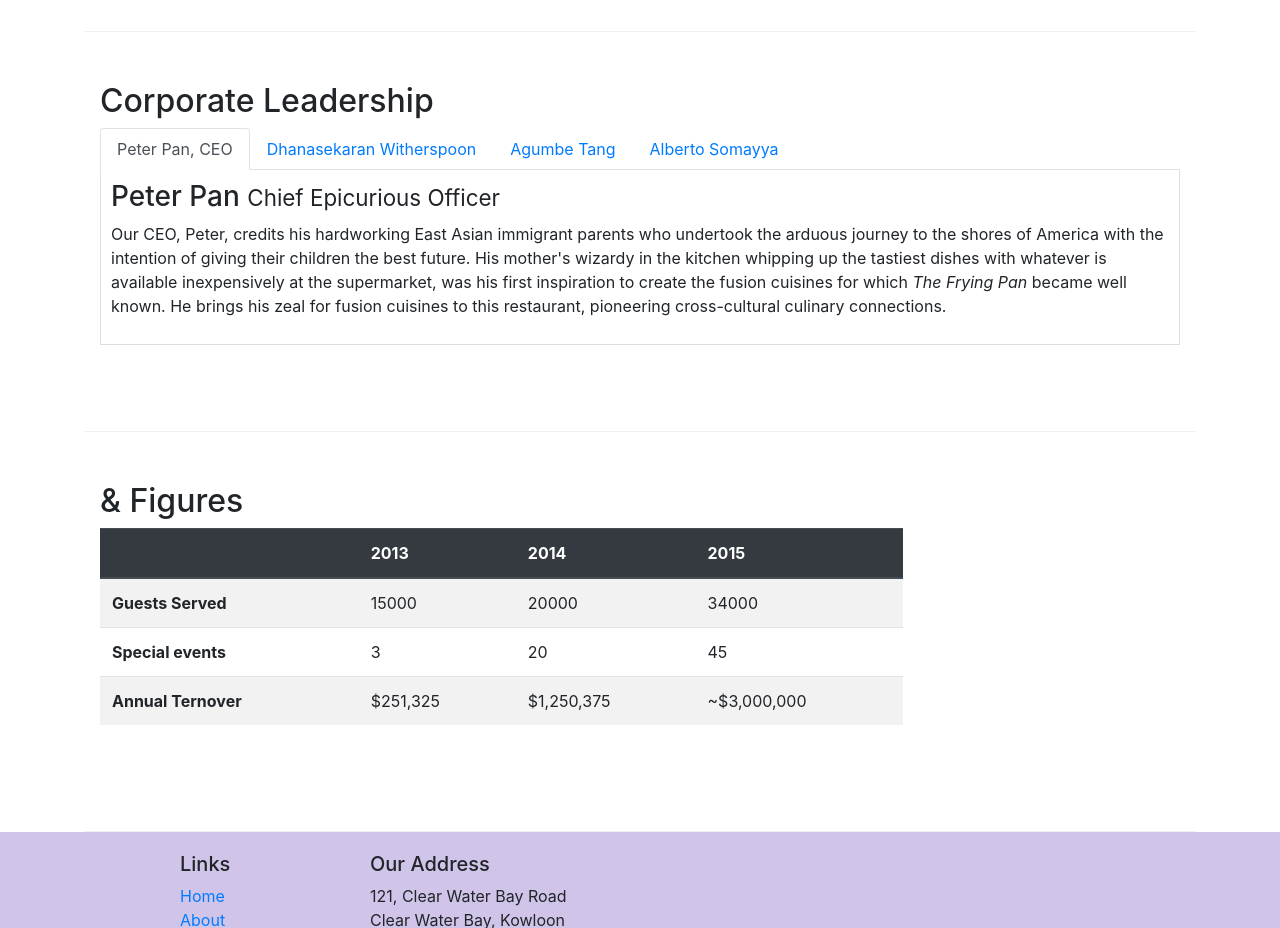
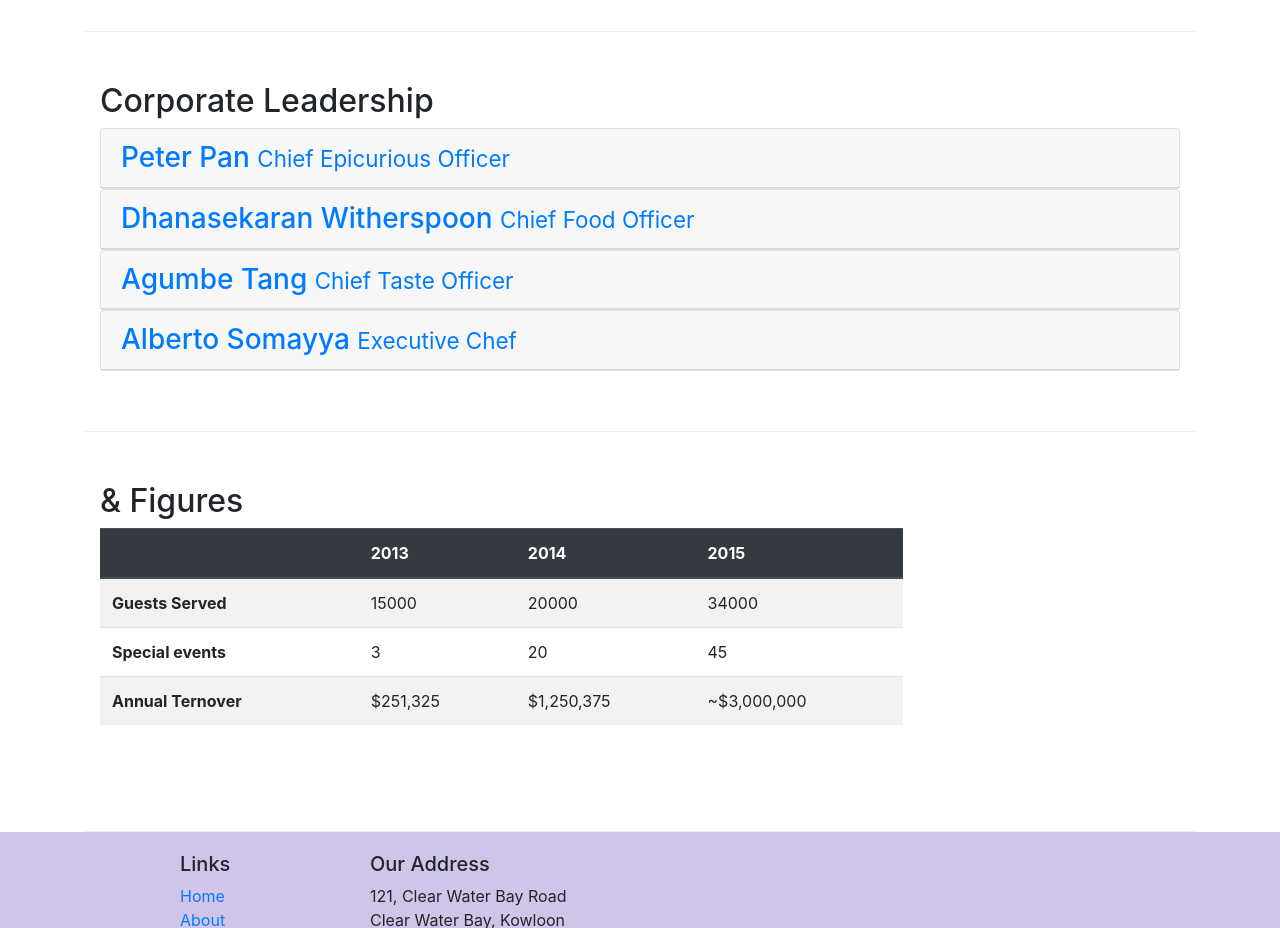
Before and after one commit to BrahimAimen/BootstrapFormation, a website: page aboutus.html in a window 1280 px wide. Shown: the part 940-1868 px from the top of the page. Drawn offline with nearby package versions, Linux system fonts and the light colour scheme.

Commit message:
accordeon

```diff
--- a/aboutus.html
+++ b/aboutus.html
@@ -114,7 +114,67 @@
             <div class="col-12">
                 <h2>Corporate Leadership</h2>
 
-                    <ul class="nav nav-tabs">
+
+                <div id="accordeon">
+                    <div class="card">
+                        <div class="card-header" role="tab" id="peterhead">
+                            <h3 class="mb-0" style="cursor: pointer;">
+                                <a class="collapsed" data-toggle="collapse" data-target="#peter" style="text-decoration: none;"> Peter Pan <small>Chief Epicurious Officer</small>
+                                </a>
+                            </h3>
+                        </div>
+                        <div class="collapse" id="peter" data-parent="#accordeon">
+                            <div class="card-boy">
+                                <p class="d-none d-sm-block">Our CEO, Peter, credits his hardworking East Asian immigrant parents who undertook the arduous journey to the shores of America with the intention of giving their children the best future. His mother's wizardy in the kitchen whipping up the tastiest dishes with whatever is available inexpensively at the supermarket, was his first inspiration to create the fusion cuisines for which <em>The Frying Pan</em>became well known. He brings his zeal for fusion cuisines to this restaurant, pioneering cross-cultural culinary connections.</p>
+                            </div>
+                        </div>
+
+                    </div>
+                    <div class="card">
+                        <div class="card-header" role="tab" id="dannyhead">
+                            <h3 class="mb-0" style="cursor: pointer;">
+                                <a class="collapsed" data-toggle="collapse" data-target="#danny" style="text-decoration: none;" >Dhanasekaran Witherspoon <small>Chief Food Officer</small></a>
+                            </h3>
+                        </div>
+                        <div class="collapse" id="danny" data-parent="#accordeon">
+                            <div class="card-body">
+                                <p class="d-none d-sm-block">Our CFO, Danny, as he is affectionately referred to by his colleagues, comes from a long established family tradition in farming and produce. His experiences growing up on a farm in the Australian outback gave him great appreciation for varieties of food sources. As he puts it in his own words, <em>Everything that runs, wins, and everything that stays, pays!</em></p>
+                            </div>
+                        </div>
+                    </div>
+                    <div class="card">
+                        <div class="card-header" rol="tab" id="agumbehead">
+                            <h3 class="mb-0" style="cursor: pointer;">
+                                <a class="collapsed" data-toggle="collapse" data-target="#agumbe" style="text-decoration: none;">
+                                    Agumbe Tang <small>Chief Taste Officer</small>
+                                </a>
+                            </h3>
+                        </div>
+
+
+                        <div class="collapse" id="agumbe" data-parent="#accordeon">
+                            <div class="card-body">
+                                <p class="d-none d-sm-block">Blessed with the most discerning gustatory sense, Agumbe, our CTO, personally ensures that every dish that we serve meets his exacting tastes. Our chefs dread the tongue lashing that ensues if their dish does not meet his exacting standards. He lives by his motto, <em>You click only if you survive my lick.</em></p>
+                            </div>
+                        </div>
+                    </div>
+                    <div class="card">
+                        <div class="card-header">
+                            <h3 class="mb-0" style="cursor: pointer;">
+                                <a class="collapsed" data-toggle="collapse" data-target="#alberto" style="text-decoration: none;">
+                                    Alberto Somayya <small>Executive Chef</small>
+                                </a>
+                            </h3>
+                        </div>
+                        <div class="collapse" id="alberto">
+                            <div>
+                                <p class="d-none d-sm-block">Award winning three-star Michelin chef with wide International experience having worked closely with whos-who in the culinary world, he specializes in creating mouthwatering Indo-Italian fusion experiences. He says, <em>Put together the cuisines from the two craziest cultures, and you get a winning hit! Amma Mia!</em></p>
+                            </div>
+                        </div>
+                    </div>
+                </div>
+                    <!--NAVIGATION CODE-->
+                    <!--ul class="nav nav-tabs">
                         <li class="nav-item">
                             <a href="#peter" class="nav-link active" role="tab" data-toggle="tab">Peter Pan, CEO</a>
                         </li>
@@ -131,6 +191,7 @@
                         </li>
 
                     </ul>
+
 
 
                 <div class="tab-content">
@@ -150,7 +211,7 @@
                         <h3>Alberto Somayya <small>Executive Chef</small></h3>
                         <p class="d-none d-sm-block">Award winning three-star Michelin chef with wide International experience having worked closely with whos-who in the culinary world, he specializes in creating mouthwatering Indo-Italian fusion experiences. He says, <em>Put together the cuisines from the two craziest cultures, and you get a winning hit! Amma Mia!</em></p>
                     </div>
-                </div>
+                </div-->
             </div>
        </div>
        <div class="row row-content">
```
